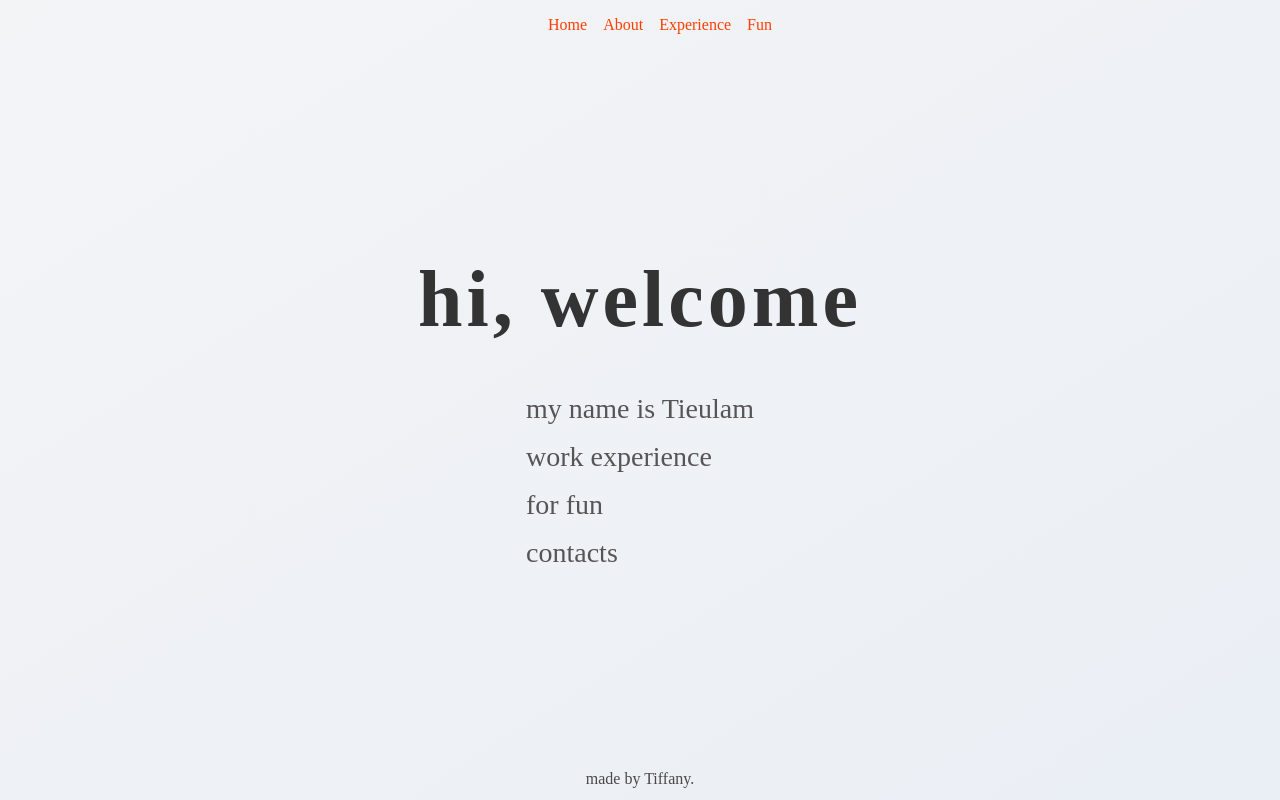
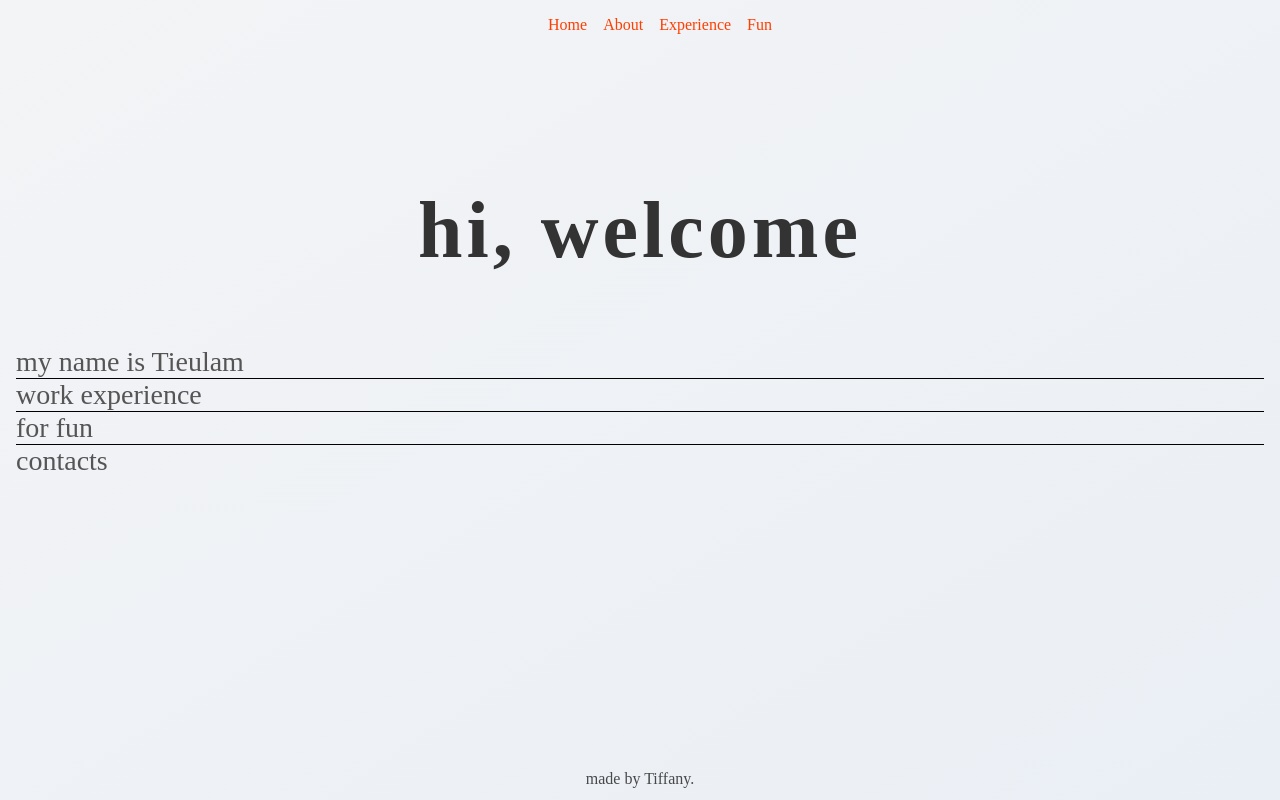
Before and after one commit to tt954/tthai, a SvelteKit app: page / in a window 1280 px wide. Built offline with nearby package versions, Linux system fonts and the light colour scheme.

Commit message:
feat: update packages

```diff
--- a/package.json
+++ b/package.json
@@ -23,6 +23,7 @@
 		"eslint": "^8.56.0",
 		"eslint-config-prettier": "^9.1.0",
 		"eslint-plugin-svelte": "^2.35.1",
+		"normalize.css": "^8.0.1",
 		"prettier": "^3.1.1",
 		"prettier-plugin-svelte": "^3.1.2",
 		"svelte": "^4.2.7",
--- a/src/routes/+layout.svelte
+++ b/src/routes/+layout.svelte
@@ -1,6 +1,7 @@
 <script>
 	import Navbar from "$lib/components/Navbar.svelte";
 	import "./styles.css";
+	import "normalize.css";
 </script>
 
 <div class="app">
@@ -26,11 +27,6 @@
 		flex: 1;
 		display: flex;
 		flex-direction: column;
-		padding: 2rem;
-		width: 100%;
-		max-width: 64rem;
-		margin: 0 auto;
-		box-sizing: border-box;
 	}
 
 	footer {
@@ -40,10 +36,6 @@
 		align-items: center;
 	}
 
-	footer a {
-		font-weight: bold;
-	}
-
 	@media (min-width: 480px) {
 		footer {
 			padding: 12px 0;
--- a/src/routes/+page.svelte
+++ b/src/routes/+page.svelte
@@ -34,10 +34,10 @@
 				<a href="/about">my name is Tieulam</a>
 			</li>
 			<li aria-current={$page.url.pathname === "/experience" ? "page" : undefined}>
-				<a href="/about">work experience</a>
+				<a href="/experience">work experience</a>
 			</li>
 			<li aria-current={$page.url.pathname === "/fun" ? "page" : undefined}>
-				<a href="/about">for fun</a>
+				<a href="/fun">for fun</a>
 			</li>
 			<!-- svelte-ignore a11y-invalid-attribute -->
 			<li>
@@ -63,16 +63,12 @@
 	section.hero {
 		display: flex;
 		flex-direction: column;
-		justify-content: center;
-		align-items: center;
-		flex: 0.6;
 		padding: 5rem 1rem;
 	}
 
 	h1 {
-		font-size: 8rem;
+		font-size: 5rem;
 		font-weight: 700;
-		margin-bottom: 2rem;
 		letter-spacing: 0.05em;
 		color: #333;
 	}
@@ -83,11 +79,14 @@
 	}
 
 	.menu li {
-		margin: 1rem 0;
+		border-bottom: 1px solid black;
+	}
+	.menu li:last-of-type {
+		border-bottom: none;
 	}
 
 	.menu a {
-		font-size: 1.5rem;
+		font-size: 10rem;
 		font-weight: 400;
 		color: #555;
 		text-decoration: none;
@@ -96,6 +95,7 @@
 
 	.menu a:hover {
 		color: #000;
+		cursor: pointer;
 	}
 
 	.contact-info {
```
Also changed, not shown: 1 other file (tests, documents, lock files or other folders).
